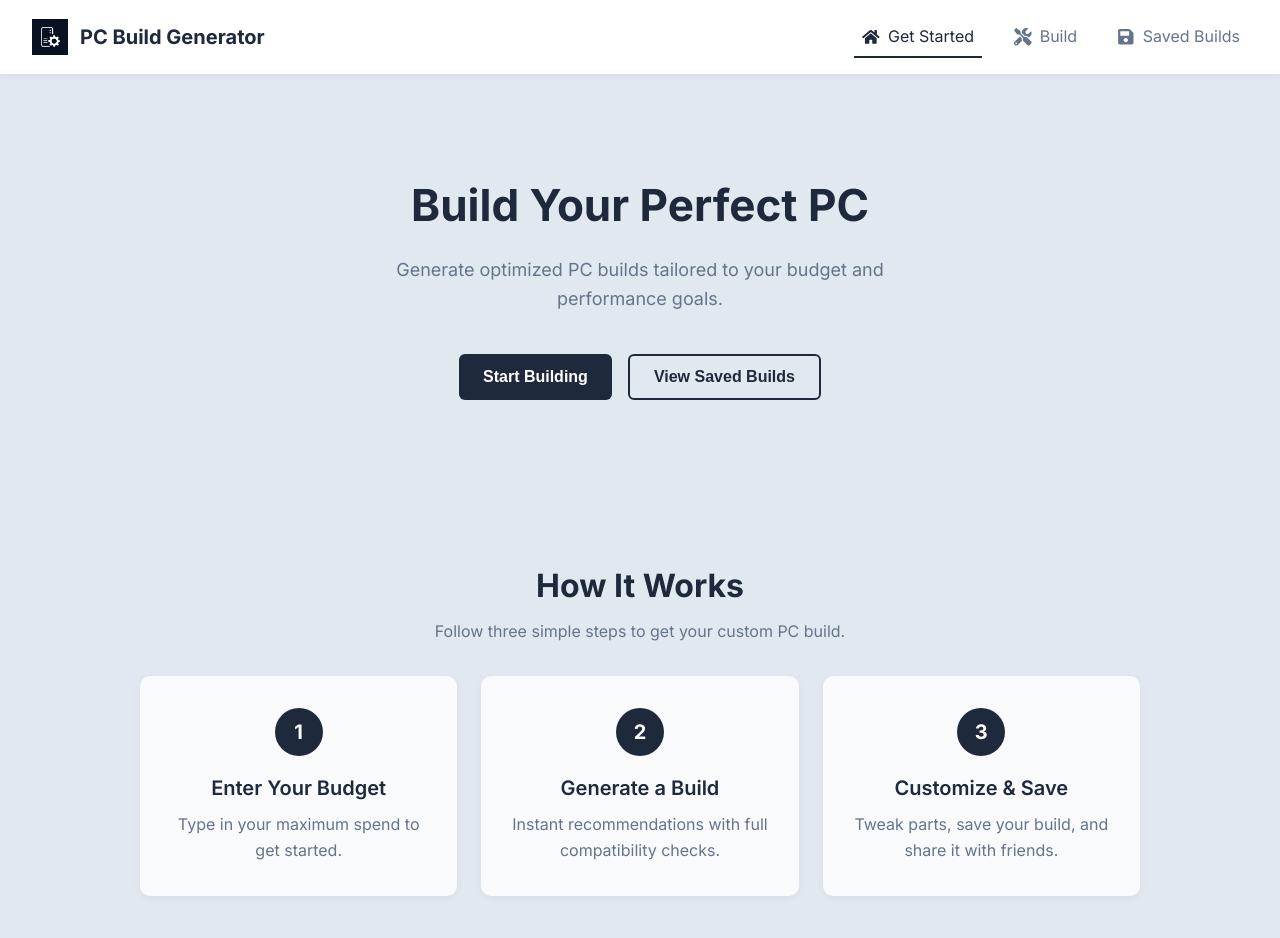
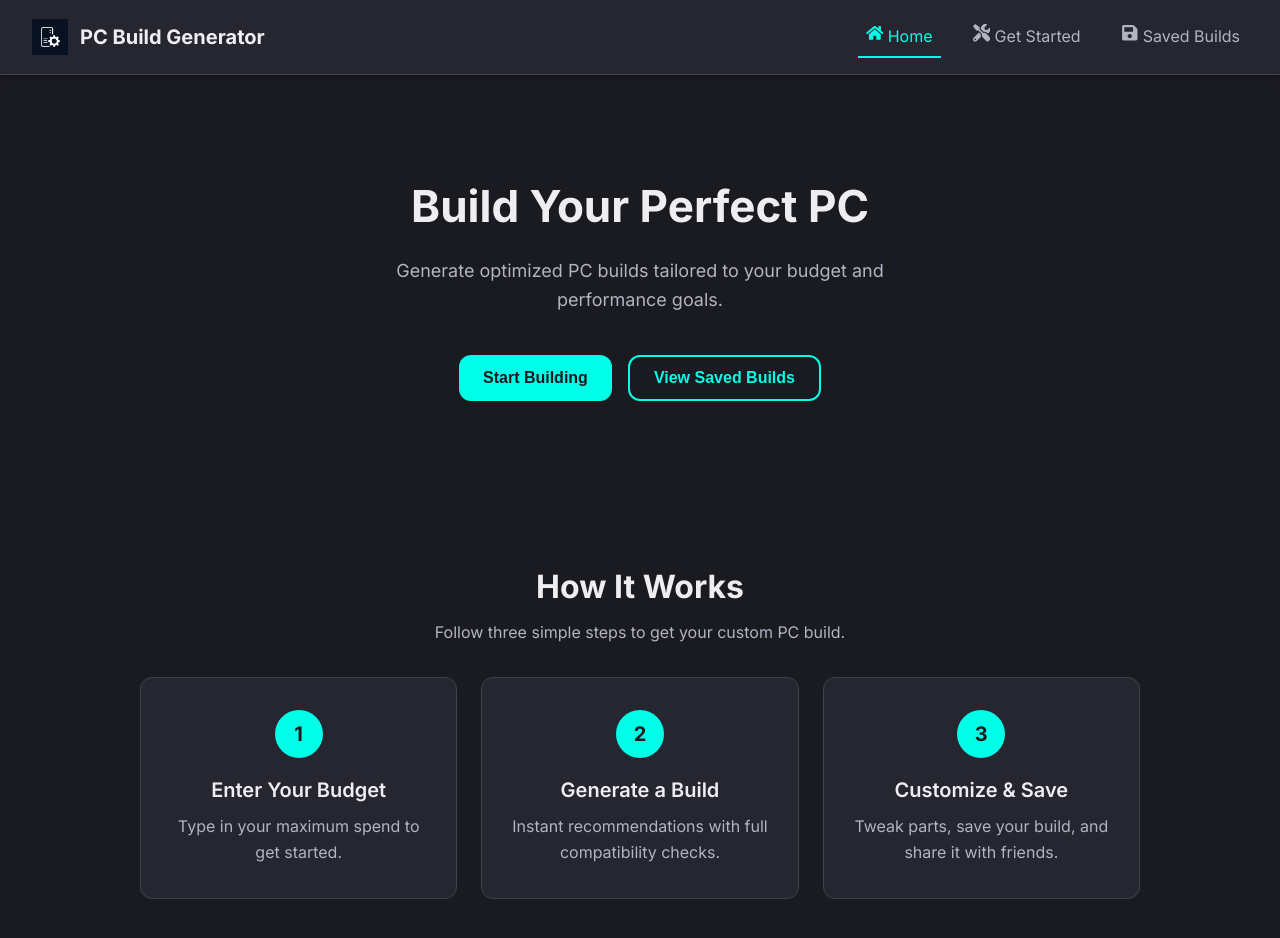
Before and after one commit to Joshua11l/pc-builder-mockup, a React (Create React App) app: page / in a window 1280 px wide. Shown: the top 938 px of the page. Built offline with nearby package versions, Linux system fonts and the light colour scheme.

Commit message:
Created a neon dark tech theme to go with our project theme of catering to tech users

```diff
--- a/src/components/Navbar.css
+++ b/src/components/Navbar.css
@@ -1,14 +1,15 @@
-/* NAVBAR STYLING */
+/* NAVBAR – dark neon tech style */
 .navbar {
   position: sticky;
   top: 0;
   display: flex;
   justify-content: space-between;
   align-items: center;
-  background: #ffffff;
+  background: var(--card-bg);       /* dark card bg */
   padding: 1rem 2rem;
-  box-shadow: 0 2px 8px rgba(0, 0, 0, 0.05);
+  box-shadow: 0 2px 8px rgba(0, 0, 0, 0.3);
   z-index: 100;
+  border-bottom: 1px solid var(--border-muted);
 }
 
 .navbar-logo {
@@ -26,7 +27,7 @@
 .logo-text {
   font-size: 1.25rem;
   font-weight: 700;
-  color: #1e293b; /* logo navy */
+  color: var(--text-main);          /* bright text */
 }
 
 .navbar-links {
@@ -35,20 +36,17 @@
 }
 
 .navbar-link {
-  display: flex;
-  align-items: center;
-  gap: 0.5rem;
+  position: relative;
+  padding: 0.5rem;
   font-weight: 500;
-  color: #64748b; /* muted gray */
+  color: var(--text-sub);           /* muted text */
   text-decoration: none;
-  padding: 0.5rem;
-  position: relative;
   transition: color 0.2s ease;
 }
 
 .navbar-link:hover,
 .navbar-link.active {
-  color: #1e293b; /* primary */
+  color: var(--accent);            /* neon accent */
 }
 
 .navbar-link::after {
@@ -58,7 +56,7 @@
   left: 0;
   height: 2px;
   width: 0%;
-  background-color: #1e293b;
+  background-color: var(--accent);
   transition: width 0.3s ease;
 }
 
@@ -69,4 +67,10 @@
 
 .nav-icon {
   font-size: 1.1rem;
+  color: var(--text-sub);
 }
+
+.navbar-link:hover .nav-icon,
+.navbar-link.active .nav-icon {
+  color: var(--accent);
+}
--- a/src/components/Navbar.js
+++ b/src/components/Navbar.js
@@ -13,10 +13,10 @@ export default function Navbar() {
       </div>
       <div className="navbar-links">
         <NavLink to="/" exact="true" className="navbar-link">
-          <FaHome className="nav-icon" /> Get Started
+          <FaHome className="nav-icon" /> Home
         </NavLink>
         <NavLink to="/build" className="navbar-link">
-          <FaTools className="nav-icon" /> Build
+          <FaTools className="nav-icon" /> Get Started
         </NavLink>
         <NavLink to="/saved" className="navbar-link">
           <FaSave className="nav-icon" /> Saved Builds
--- a/src/screens/BuildScreen.css
+++ b/src/screens/BuildScreen.css
@@ -1,6 +1,6 @@
 /* src/screens/BuildScreen.css */
 .build-screen {
-  color: #1e293b;
+  color: #ededf2;
   max-width: 1000px;
   margin: 0 auto;
   padding: 2rem 1rem;
@@ -19,13 +19,40 @@
   font-size: 2.5rem;
   font-weight: 700;
   margin-bottom: 0.5rem;
-  color: #1e293b;
+  color: #ededf2 !important;
 }
 
 .build-subtitle {
-  color: #64748b;
+  color: #b3b3c2;
   margin-bottom: 1rem;
   font-size: 1rem;
+}
+
+/* BudgetInput’s Generate button now matches theme */
+/* BudgetInput’s Generate button now matches theme */
+.build-hero button {
+  font-weight: 600;
+  font-size: 1rem;
+  background-color: transparent !important;
+  color: var(--accent)  !important;
+  cursor: pointer;
+  transition: all 0.2s ease;
+  color: var(--bg);
+  border-color: var(--accent) !important;
+  border: solid 1px;
+}
+
+.build-hero button:disabled {
+  opacity: 0.5;
+  cursor: not-allowed;
+}
+
+.build-hero button:hover:not(:disabled) {
+  transform: translateY(-2px);
+  background-color: var(--accent)  !important;
+  color: var(--bg)  !important;
+
+
 }
 
 /* Header row and save heart */
@@ -36,13 +63,14 @@
   gap: 1rem;
 }
 
+/* ...rest of your existing BuildScreen.css... */
 .save-heart {
   cursor: pointer;
 }
 
 .heart-icon {
   font-size: 2rem;
-  color: #94a3b8;
+  color: #b3b3c2;
   transition: color 0.2s;
 }
 
@@ -54,16 +82,21 @@
   color: #ef4444;
 }
 
-/* Created Subheader */
 .created-subheader {
   font-size: 1.125rem;
-  color: #475569;
+  color: #b3b3c2;
   max-width: 700px;
   margin: 0 auto 2.5rem;
   line-height: 1.6;
 }
 
-/* METER */
+.budget-summary {
+  font-size: large !important;
+  color: #ffffff;
+  font-weight: bold;
+  margin-bottom: 1.5rem;
+}
+
 .meter-wrapper {
   display: flex;
   justify-content: center;
@@ -72,10 +105,10 @@
 }
 
 .meter-wrapper.enhanced-meter {
-  background: linear-gradient(to top, #f8fafc, #ffffff);
+  background: #262630;
   padding: 2rem;
   border-radius: 1rem;
-  box-shadow: 0 6px 20px rgba(0, 0, 0, 0.04);
+  box-shadow: 0 6px 20px rgba(0, 0, 0, 0.5);
 }
 
 .half-circle-meter {
@@ -87,13 +120,13 @@
 .meter-percentage {
   font-size: 1.7rem;
   font-weight: 800;
-  color: #0f172a;
+  color: #ededf2;
   margin-bottom: 0.25rem;
 }
 
 .meter-label {
   font-size: 0.95rem;
-  color: #64748b;
+  color: #b3b3c2;
   font-weight: 600;
   margin-bottom: 5rem;
 }
@@ -132,10 +165,10 @@
   transform: translate(-50%, -50%);
   width: 250px;
   padding: 0.75rem;
-  background: #ffffff;
-  border: 1px solid #d6d6d6;
+  background: #262630;
+  border: 1px solid #42424c;
   border-radius: 0.75rem;
-  box-shadow: 0 4px 12px rgba(0, 0, 0, 0.06);
+  box-shadow: 0 4px 12px rgba(0, 0, 0, 0.4);
   display: flex;
   align-items: center;
   gap: 0.75rem;
@@ -146,7 +179,7 @@
 
 .part-card:hover {
   transform: translate(-50%, -50%) scale(1.05);
-  box-shadow: 0 8px 24px rgba(0, 0, 0, 0.1);
+  box-shadow: 0 8px 24px rgba(0, 0, 0, 0.6);
 }
 
 .part-thumb {
@@ -164,13 +197,13 @@
 .part-name {
   font-size: large;
   font-weight: 800 !important;
-  color: #111827;
+  color: #ededf2;
   line-height: 1.2;
 }
 
 .part-price {
   font-size: 1rem;
-  color: #4b5563 !important;
+  color: #b3b3c2 !important;
   font-weight: 600 !important;
   margin-top: 0.25rem;
 }
--- a/src/screens/BuildScreen.js
+++ b/src/screens/BuildScreen.js
@@ -17,6 +17,9 @@ import {
   buildStyles
 } from 'react-circular-progressbar'
 import 'react-circular-progressbar/dist/styles.css'
+
+// import HomeScreen theme variables and button rules
+import './HomeScreen.css'
 import './BuildScreen.css'
 
 const DIST = 45
@@ -44,11 +47,12 @@ const THUMB_IMAGES = {
 }
 
 export default function BuildScreen() {
-  const [items, setItems] = useState([])
+  const [items, setItems]     = useState([])
+  const [budget, setBudget]   = useState(0)
   const [isLoading, setIsLoading] = useState(false)
   const [optimal, setOptimal] = useState(0)
   const [animated, setAnimated] = useState(0)
-  const [saved, setSaved] = useState(false)
+  const [saved, setSaved]     = useState(false)
 
   useEffect(() => {
     if (!items.length) return
@@ -64,11 +68,13 @@ export default function BuildScreen() {
     return () => clearInterval(iv)
   }, [optimal, items])
 
-  function handleGenerate(budget) {
+  function handleGenerate(budgetInput) {
     setIsLoading(true)
     setItems([])
     setOptimal(0)
     setSaved(false)
+    setBudget(budgetInput)
+
     setTimeout(() => {
       const demo = [
         { id: '1', category: 'CPU', name: 'Ryzen 5 5600X',     price: 199, link: 'https://www.amazon.com/AMD-Ryzen-5600X-12-Thread-Processor/dp/B08166SLDF' },
@@ -91,6 +97,7 @@ export default function BuildScreen() {
     toast.success('Build successfully saved!', { position: 'top-right', autoClose: 2500 })
   }
 
+  const totalPrice = items.reduce((sum, i) => sum + i.price, 0)
   const Heart = saved
     ? <AiFillHeart className="heart-icon filled" />
     : <AiOutlineHeart className="heart-icon" onClick={handleSave} />
@@ -114,9 +121,15 @@ export default function BuildScreen() {
               {Heart}
             </div>
           </div>
+
           <p className="build-subtitle created-subheader">
             Here’s your optimized setup based on the budget you entered. Click any part to explore or purchase.
           </p>
+
+          <div className="budget-summary">
+            Total Price: ${totalPrice} / Budget: ${budget}
+          </div>
+
           <div className="meter-wrapper enhanced-meter">
             <div className="half-circle-meter">
               <CircularProgressbarWithChildren
--- a/src/screens/HomeScreen.css
+++ b/src/screens/HomeScreen.css
@@ -1,7 +1,36 @@
+/* HomeScreen.css */
+
+:root {
+  /* Brighter dark greys */
+  --bg:       #1a1a21;   /* main page bg */
+  --card-bg:  #262630;   /* cards, containers */
+  /* Lighter text */
+  --text-main: #ededf2;
+  --text-sub:  #b3b3c2;
+  /* Stronger neon */
+  --accent:    #00ffe7;
+  --border-muted: #42424c;
+  --radius:    12px;
+}
+
+/* reset */
+* {
+  margin: 0;
+  padding: 0;
+  box-sizing: border-box;
+}
+
+body {
+  font-family: 'Inter', sans-serif;
+  background: var(--bg);
+  color: var(--text-main);
+  line-height: 1.6;
+}
+
 /* HERO SECTION */
 .hero-section {
-  background: #e2e8f0;
-  color: #1e293b;
+  background: var(--bg);
+  color: var(--text-main);
   padding: 6rem 1rem;
   text-align: center;
 }
@@ -15,15 +44,15 @@
   font-size: 2.75rem;
   font-weight: 700;
   margin-bottom: 1rem;
-  color: #1e293b;
 }
 
 .hero-subtitle {
   font-size: 1.125rem;
   margin-bottom: 2.5rem;
-  color: #64748b;
+  color: var(--text-sub);
 }
 
+/* BUTTONS */
 .hero-actions {
   display: flex;
   justify-content: center;
@@ -35,38 +64,35 @@
   padding: 0.75rem 1.5rem;
   font-weight: 600;
   font-size: 1rem;
-  border-radius: 6px;
+  border-radius: var(--radius);
   cursor: pointer;
   transition: all 0.2s ease;
 }
 
-/* Primary: filled soft navy */
 .btn-primary {
-  background-color: #1e293b;
-  color: white;
+  background-color: var(--accent);
+  color: var(--bg);
   border: none;
 }
-
 .btn-primary:hover {
-  background-color: #334155;
+  transform: translateY(-2px);
 }
 
-/* Secondary: outline navy */
 .btn-secondary {
   background-color: transparent;
-  color: #1e293b;
-  border: 2px solid #1e293b;
+  color: var(--accent);
+  border: 2px solid var(--accent);
 }
-
 .btn-secondary:hover {
-  background-color: #1e293b;
-  color: white;
+  background-color: var(--accent);
+  color: var(--bg);
+  transform: translateY(-2px);
 }
 
 /* GET STARTED SECTION */
 .get-started-section {
-  background: #e2e8f0;
-  color: #1e293b;
+  background: var(--bg);
+  color: var(--text-main);
   padding: 4rem 1rem;
   text-align: center;
 }
@@ -80,15 +106,15 @@
   font-size: 2rem;
   font-weight: 800;
   margin-bottom: 0.5rem;
-  color: #1e293b;
 }
 
 .section-subtitle {
-  color: #64748b;
+  color: var(--text-sub);
   margin-bottom: 2rem;
   font-size: 1rem;
 }
 
+/* STEPS GRID */
 .steps-grid {
   display: grid;
   grid-template-columns: repeat(auto-fit, minmax(300px, 1fr));
@@ -97,9 +123,9 @@
 }
 
 .step-card {
-  background: #f8fafc;
-  border-radius: 10px;
-  box-shadow: 0 2px 8px rgba(0, 0, 0, 0.05);
+  background: var(--card-bg);
+  border: 1px solid var(--border-muted);
+  border-radius: var(--radius);
   padding: 2rem 1.5rem;
   text-align: center;
   transition: transform 0.2s;
@@ -112,8 +138,8 @@
 .step-number {
   width: 48px;
   height: 48px;
-  background: #1e293b;
-  color: #fff;
+  background: var(--accent);
+  color: var(--bg);
   border-radius: 50%;
   display: flex;
   align-items: center;
@@ -130,12 +156,12 @@
 }
 
 .step-desc {
-  color: #64748b;
+  color: var(--text-sub);
   font-size: 1rem;
 }
 
 /* Nav link active indicator */
 .nav-link.active {
-  color: #1e293b;
-  border-bottom: 2px solid #1e293b;
+  color: var(--accent);
+  border-bottom: 2px solid var(--accent);
 }
```
